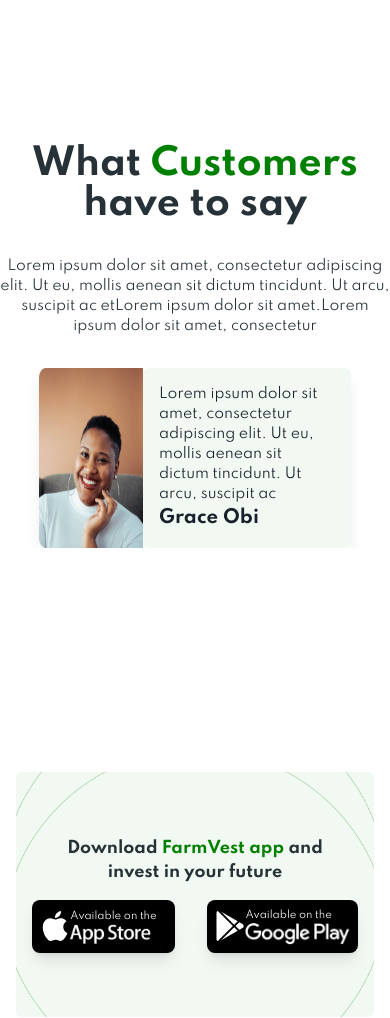
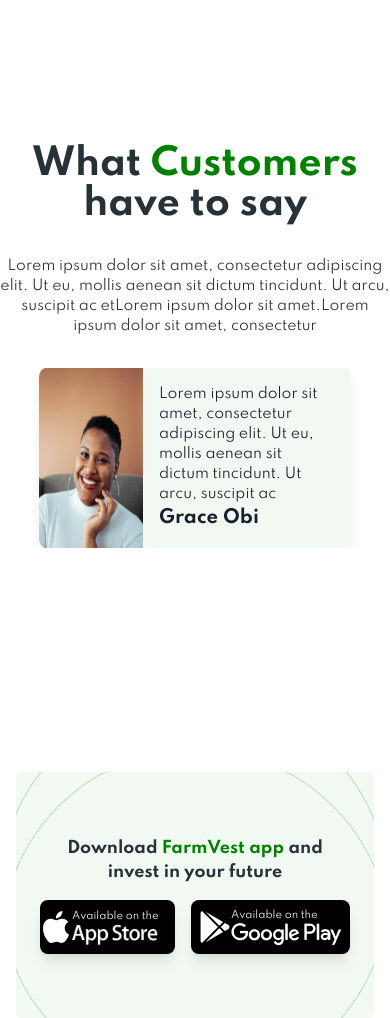
Before and after one commit to Techbrolakes/FarmVest, a Next.js app: page /components/Customers in a window 390 px wide. Built offline with nearby package versions, Linux system fonts and the light colour scheme.

Commit message:
version-2.4

```diff
--- a/pages/components/Customers.jsx
+++ b/pages/components/Customers.jsx
@@ -80,7 +80,7 @@ const Customers = () => {
               and invest in your future
             </h1>
             <div className="flex px-4  mt-4">
-              <button className="bg-black flex items-center hover:bg-primaryText text-white py-2 px-2 lg:px-4 rounded-lg shadow-lg">
+              <button className="bg-black flex items-center hover:bg-primaryText text-white py-2 px-0 lg:px-4 rounded-lg shadow-lg">
                 <ImAppleinc size="32px" />
                 <div className="text-left">
                   <h1 className="text-[10px]"> Available on the</h1>
@@ -91,7 +91,7 @@ const Customers = () => {
                   />
                 </div>
               </button>
-              <button className="bg-black ml-8 hover:bg-primaryText flex items-center text-white py-2 px-2 lg:px-2 rounded-lg shadow-lg">
+              <button className="bg-black ml-4 hover:bg-primaryText flex items-center text-white py-2 px-2 lg:px-2 rounded-lg shadow-lg">
                 <FaGooglePlay size="32px" />
                 <div className="text-left">
                   <h1 className="text-[10px]"> Available on the</h1>
```
